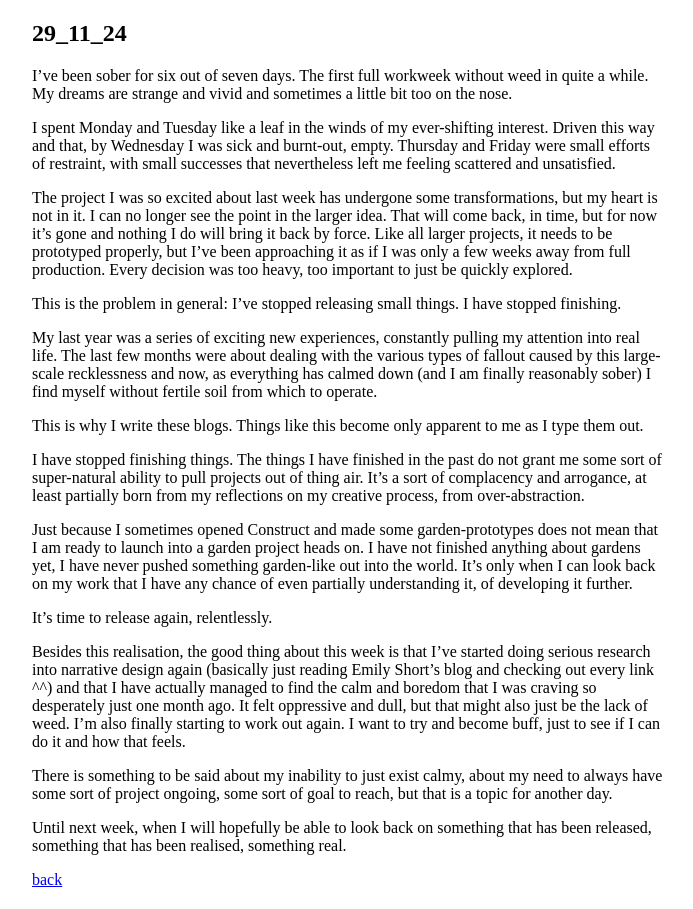
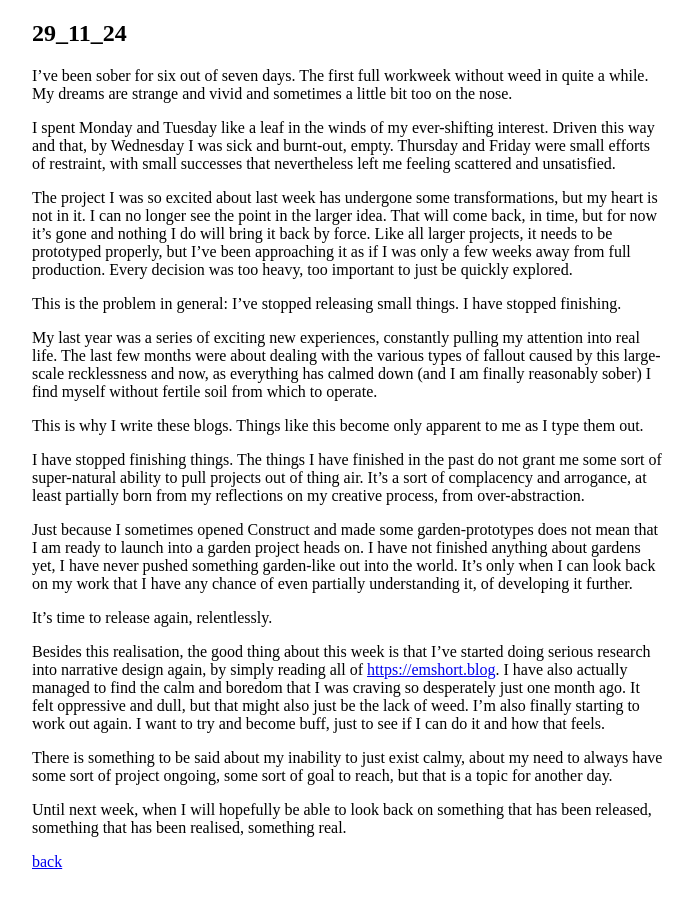
Before and after one commit to stuffedwombat/stuffedwombat.github.io, a Jekyll site: the page built from 29_11_24_release_realisation.md, in a window 1280 px wide. Shown: the whole page, without its empty margins (292-985 px from the left). Built offline with Jekyll 4.4.1, drawn with Linux system fonts in a browser that asks for light colours; our own code applies the rules of GitHub Pages for plain Markdown files; comment, search, counter and statistics services are not loaded.

Commit message:
Update 29_11_24_release_realisation.md

```diff
--- a/29_11_24_release_realisation.md
+++ b/29_11_24_release_realisation.md
@@ -18,7 +18,7 @@ Just because I sometimes opened Construct and made some garden-prototypes does n
 
 It’s time to release again, relentlessly.
 
-Besides this realisation, the good thing about this week is that I’ve started doing serious research into narrative design again (basically just reading Emily Short’s blog and checking out every link ^^) and that I have actually managed to find the calm and boredom that I was craving so desperately just one month ago. It felt oppressive and dull, but that might also just be the lack of weed. I’m also finally starting to work out again. I want to try and become buff, just to see if I can do it and how that feels.
+Besides this realisation, the good thing about this week is that I’ve started doing serious research into narrative design again, by simply reading all of [https://emshort.blog](Emily Short’s blog). I have also actually managed to find the calm and boredom that I was craving so desperately just one month ago. It felt oppressive and dull, but that might also just be the lack of weed. I’m also finally starting to work out again. I want to try and become buff, just to see if I can do it and how that feels.
 
 There is something to be said about my inability to just exist calmy, about my need to always  have some sort of project ongoing, some sort of goal to reach, but that is a topic for another day.
 
```
